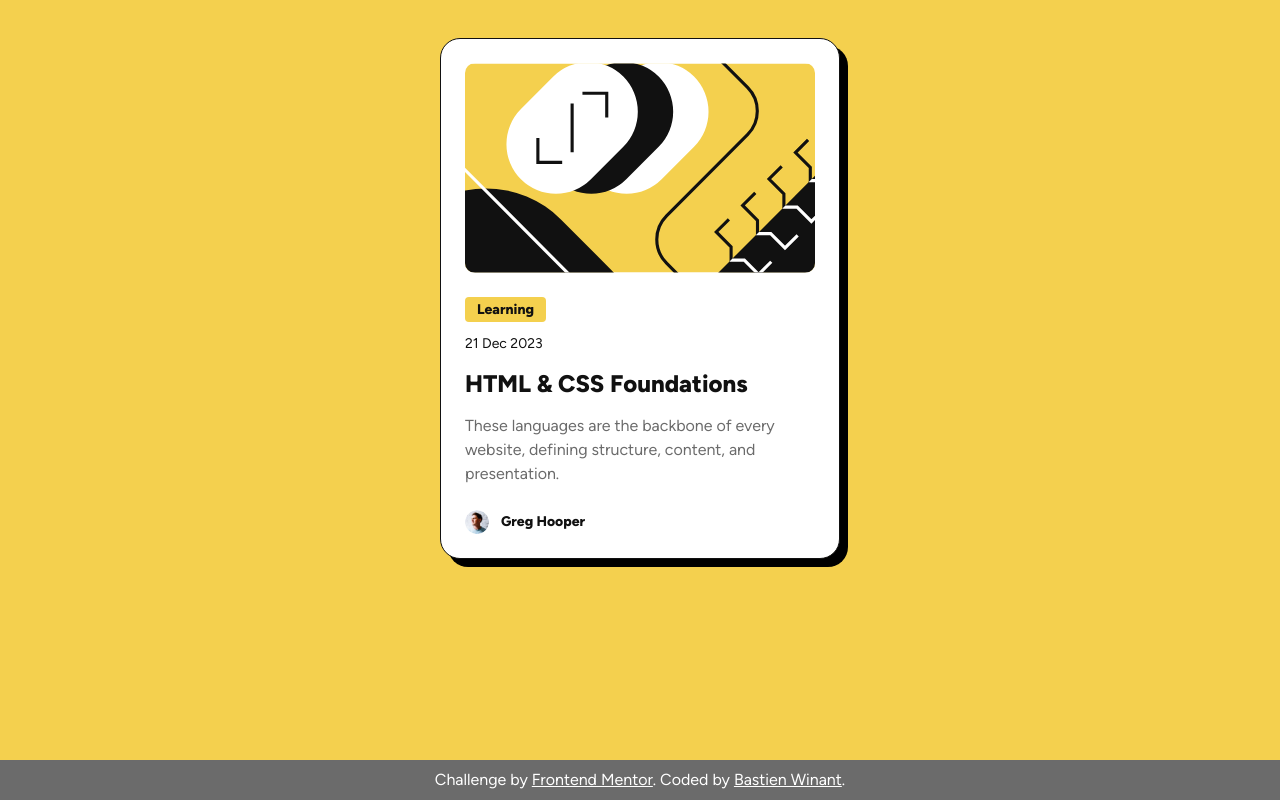
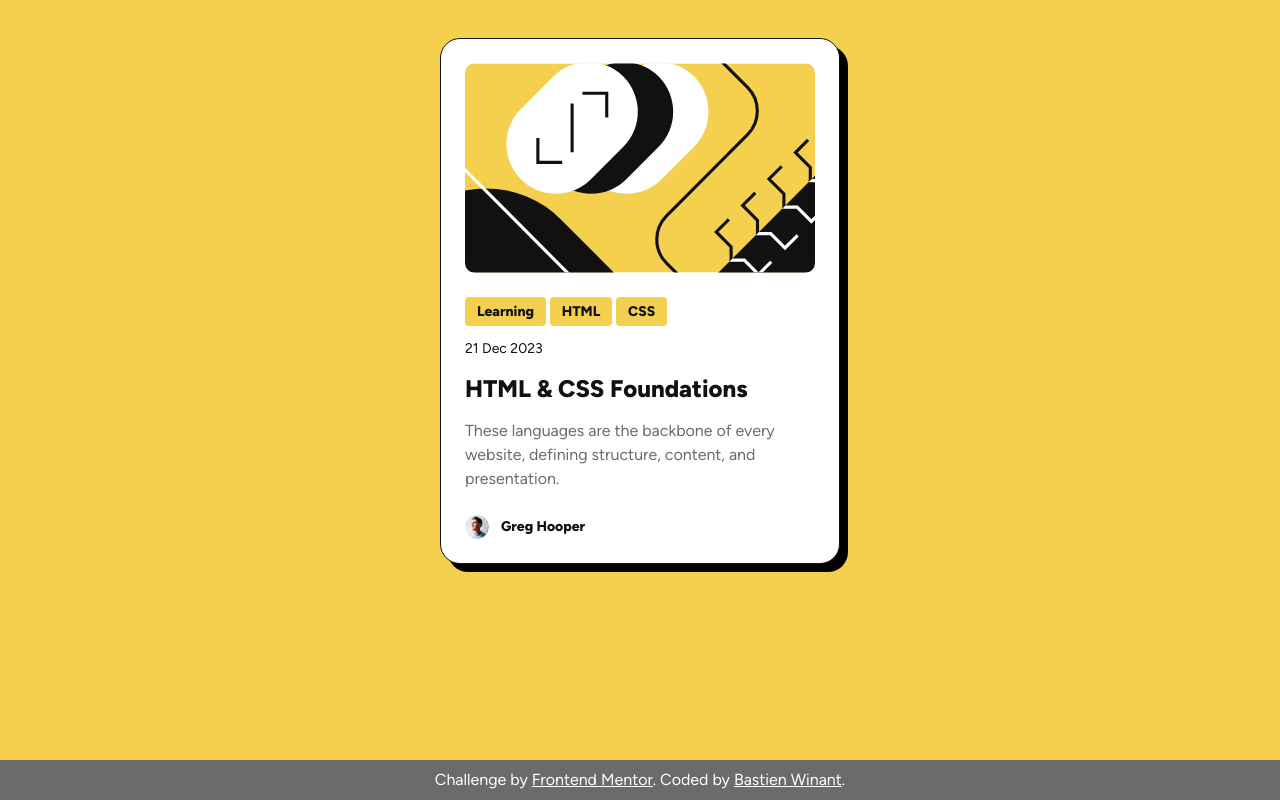
Before and after one commit to BastienWinant/blog-preview-card, a React (Vite) app: page / in a window 1280 px wide. Built offline with nearby package versions, Linux system fonts and the light colour scheme.

Commit message:
allow for multiple tags

```diff
--- a/package.json
+++ b/package.json
@@ -10,6 +10,7 @@
     "preview": "vite preview"
   },
   "dependencies": {
+    "nanoid": "^5.0.9",
     "react": "^18.3.1",
     "react-dom": "^18.3.1"
   },
--- a/src/App.jsx
+++ b/src/App.jsx
@@ -6,12 +6,11 @@ import avatarImg from './assets/images/image-avatar.webp'
 
 function App() {
   return (
-    <>
     <main>
       <h1 className="sr-only">Blog Preview Card</h1>
       <BlogCard
         thumbnailImg={thumbnailImg}
-          tags={['learning']}
+        tags={['Learning', 'HTML', 'CSS']}
         date="21 Dec 2023"
         title="HTML & CSS Foundations"
         abstract="These languages are the backbone of every website, defining structure, content, and presentation."
@@ -23,7 +22,6 @@ function App() {
         Coded by <a href="https://github.com/BastienWinant" target='_blank'>Bastien Winant</a>.
       </Footer>
     </main>
-    </>
   )
 }
 
--- a/src/components/BlogCard/BlogCard.jsx
+++ b/src/components/BlogCard/BlogCard.jsx
@@ -1,14 +1,18 @@
 import './index.css'
+import { nanoid } from 'nanoid'
 
 export default function BlogCard(props) {
-  const {thumbnailImg, date, title, author, abstract, avatarImg} = props
+  const {thumbnailImg, tags, date, title, abstract, author, avatarImg} = props
+
+  const tagElements = tags.map(tag => <p key={nanoid()} className="blog-card-tag">{tag}</p>)
+
   return (
     <figure className="blog-card">
       <img src={thumbnailImg} alt="Blog article thumbnail." className="blog-card-img" />
       <figcaption className="blog-card-caption">
         <hgroup className="blog-card-header">
           <div className="blog-card-tags">
-            <span className="blog-card-tag">Learning</span>
+            {tagElements}
           </div>
           <p className="blog-card-date">{date}</p>
           <h2 className="blog-card-title">{title}</h2>
--- a/src/components/BlogCard/index.css
+++ b/src/components/BlogCard/index.css
@@ -29,6 +29,11 @@
   gap: .75em;
 }
 
+.blog-card-tags {
+  display: flex;
+  flex-wrap: wrap;
+  gap: .25em;
+}
 
 .blog-card-tag {
   font-weight: 800;
```
Also changed, not shown: 1 other file (tests, documents, lock files or other folders). Lines whose indentation alone changed are shown as unchanged.
